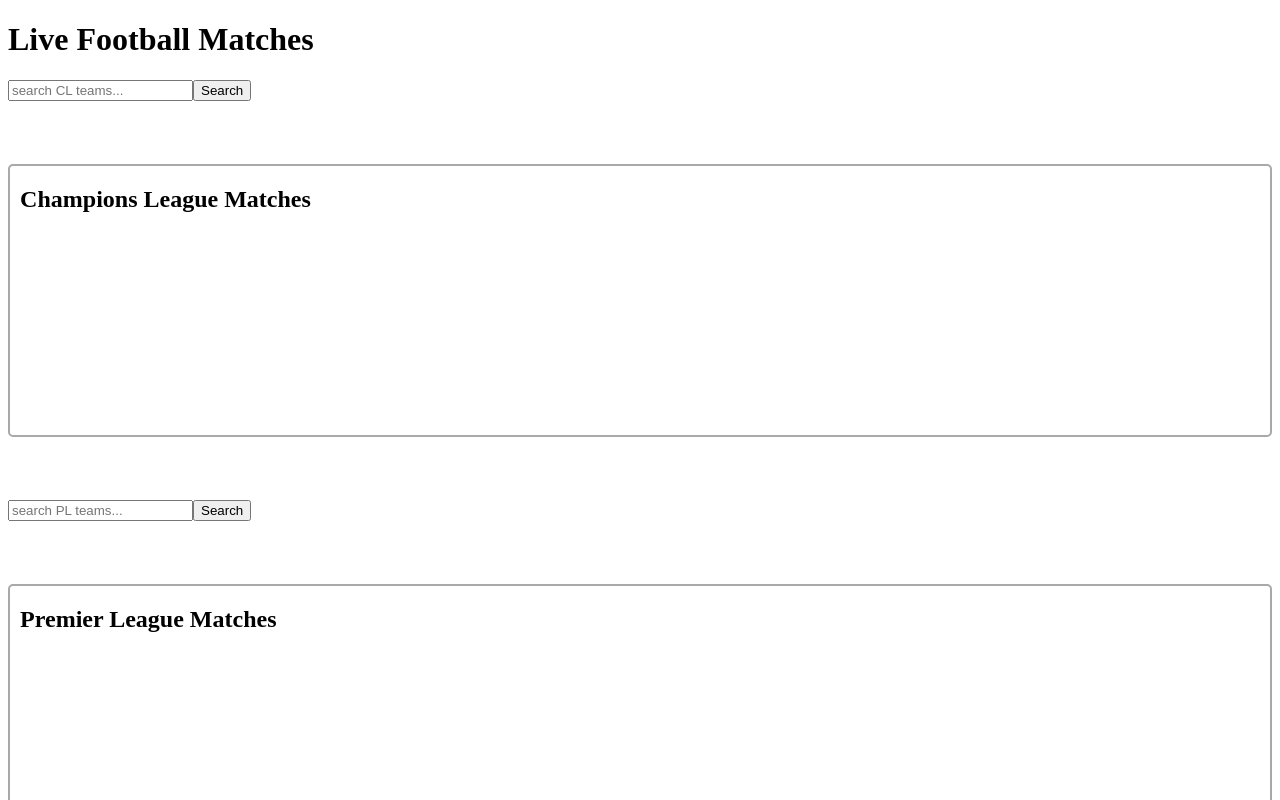
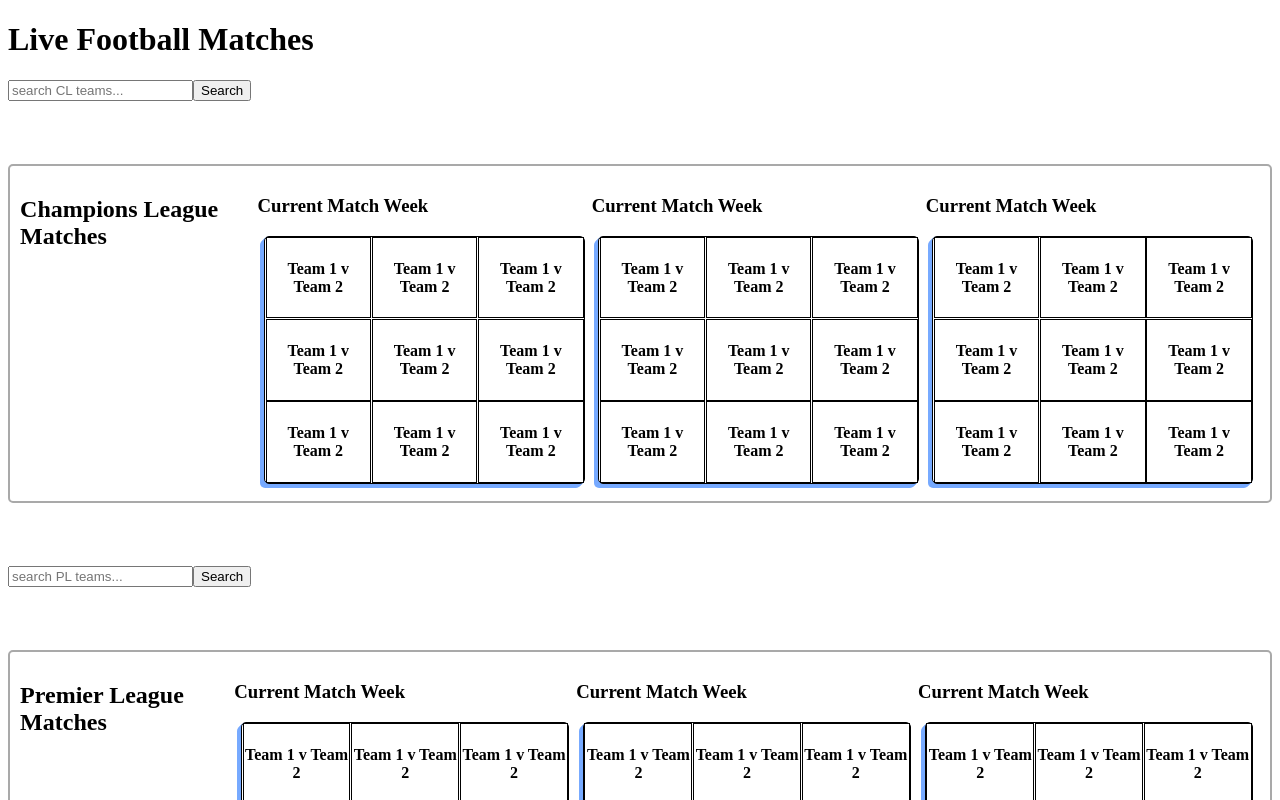
Before and after one commit to Solomon357/live-football-app, a React (Vite) app: page / in a window 1280 px wide. Shown: the top 800 px of the page. Built offline with nearby package versions, Linux system fonts and the light colour scheme.

Commit message:
very rough design layout of how the carousels will look with all the matches

```diff
--- a/src/components/Carousel/Carousel.scss
+++ b/src/components/Carousel/Carousel.scss
@@ -1,6 +1,8 @@
 .carousel-container{
+    display: flex;
     border: 2px solid darkgrey;
     border-radius: 5px;
-    padding: 0 .8% 16%;
+    padding: .8%;
     margin: 5% 0 5%;
+    height: fit-content;
 }
--- a/src/components/Carousel/Carousel.tsx
+++ b/src/components/Carousel/Carousel.tsx
@@ -1,13 +1,26 @@
 import "./Carousel.scss";
-//import LemonBrand from '../../assets/scissor-brand-symbol.svg'
+
+import MatchWeekCard from '../MatchWeekCard/MatchWeekCard';
+import { useEffect, useState } from "react";
 type CarouselPropTypes = {
   heading: string
 }
 
 const Carousel = ({ heading }: CarouselPropTypes) => {
+
+  const [mockMatchWeekData, setMockMatchWeekData] = useState<number[]>([]);
+
+  useEffect(() => {
+    setMockMatchWeekData([0,1,2])
+  },[])
+
   return (
     <div className="carousel-container">
       <h2>{heading} Matches</h2>
+      {mockMatchWeekData.map((matchWeekData) => {
+        return <MatchWeekCard key={matchWeekData} />
+      })}
+
       <div className="card-container">
 
 
--- a/src/components/MatchDayCard/MatchDayCard.scss
+++ b/src/components/MatchDayCard/MatchDayCard.scss
@@ -0,0 +1,6 @@
+.matchday-card {
+    text-align: center;
+    border: 1px solid black;
+    padding: .4%;
+    margin: .4%;
+}
--- a/src/components/MatchDayCard/MatchDayCard.tsx
+++ b/src/components/MatchDayCard/MatchDayCard.tsx
@@ -0,0 +1,15 @@
+import './MatchDayCard.scss';
+
+type MatchDayCardPropTypes = {
+  key:number;
+}
+
+const MatchDayCard = ({ key }:MatchDayCardPropTypes) => {
+  return (
+    <div className='matchday-card'>
+      <h4> Team 1 v Team 2 {key}</h4>
+    </div>
+  )
+}
+
+export default MatchDayCard
--- a/src/components/MatchWeekCard/MatchWeekCard.scss
+++ b/src/components/MatchWeekCard/MatchWeekCard.scss
@@ -0,0 +1,19 @@
+
+.matchweek-container {
+    height: 80%;
+    width: 33%;
+
+    &__card {
+        display: grid;
+        grid-template-columns: 1fr 1fr 1fr;
+        grid-template-rows: 1fr 1fr 1fr;
+        margin: 2%;
+        border: 1px solid black;
+        border-radius: 5px;
+        box-shadow:  -0.5px 0.5px #77aaff,
+        -1px 1px #77aaff,
+        -2px 2px #77aaff,
+        -3px 3px #77aaff,
+        -4px 4px #77aaff;
+    }
+}
--- a/src/components/MatchWeekCard/MatchWeekCard.tsx
+++ b/src/components/MatchWeekCard/MatchWeekCard.tsx
@@ -0,0 +1,30 @@
+import { useEffect, useState } from 'react';
+import MatchDayCard from '../MatchDayCard/MatchDayCard';
+import './MatchWeekCard.scss';
+
+type MatchWeekCardPropType = {
+  key: number;
+}
+
+const MatchWeekCard = ({ key }: MatchWeekCardPropType) => {
+
+  const [placeholderData, setPlaceholderData] = useState<number[]>([]);
+
+  useEffect(() => {
+    setPlaceholderData([0,1,2,3,4,5,6,7,8])
+  },[]);
+
+return (
+  <section className='matchweek-container'>
+    <h3>Current Match Week {key}</h3>
+    <div className="matchweek-container__card">
+
+      {placeholderData.map((data) => {
+        return <MatchDayCard key={data}/>;
+      })}
+    </div>
+  </section>
+)
+}
+
+export default MatchWeekCard
```
